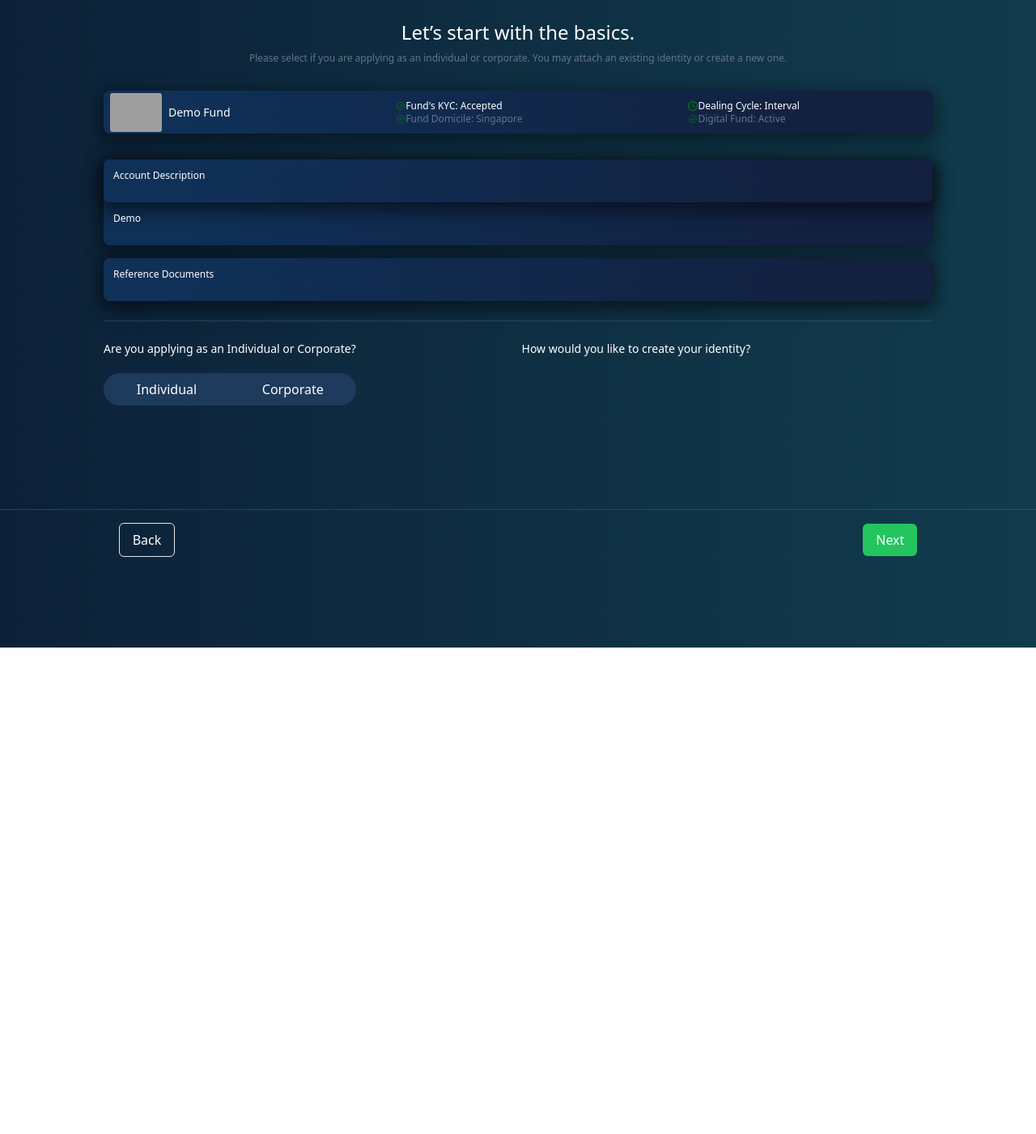
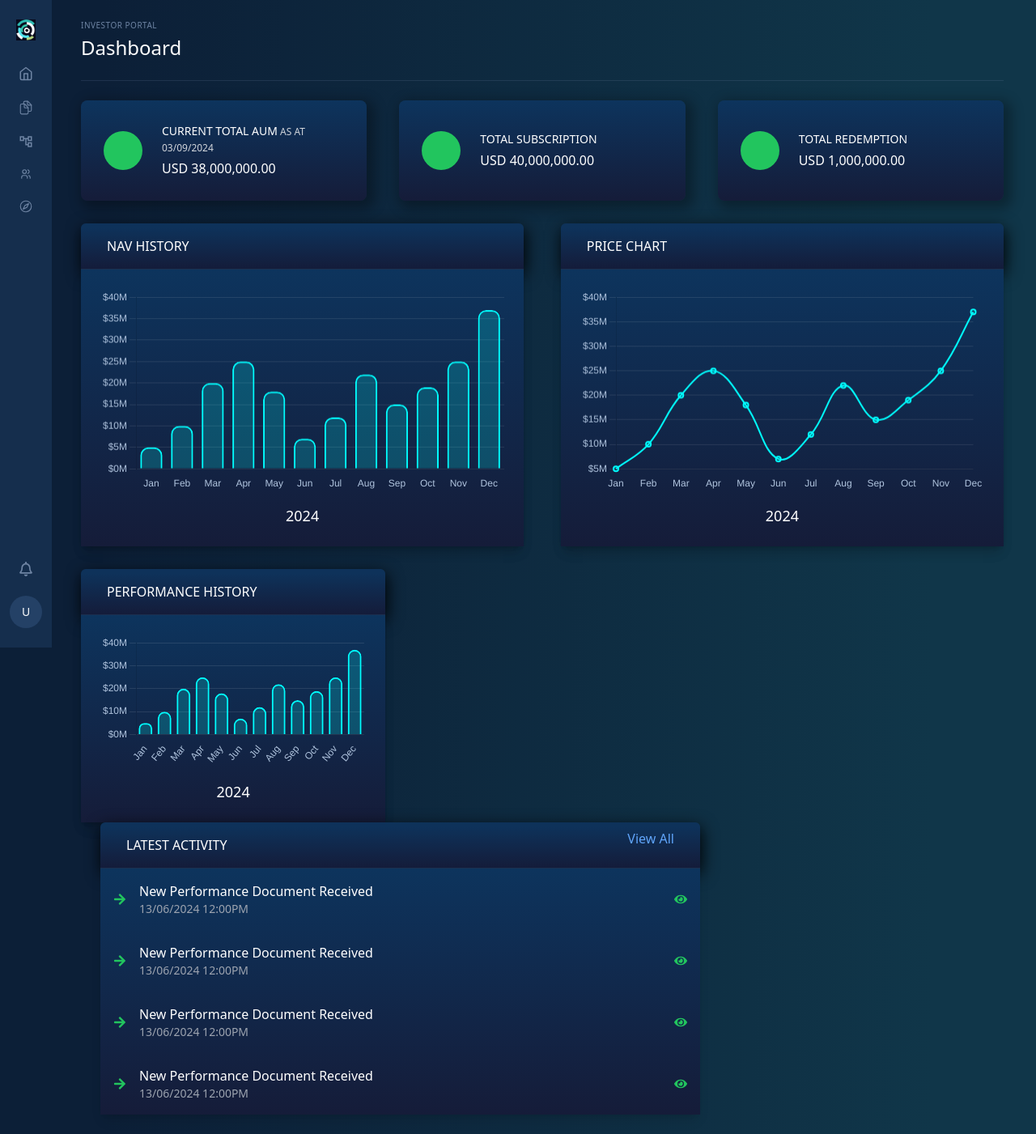
Before and after one commit to hamza-atif-hsol/Ascent-Portals, a React (Create React App) app: page / in a window 1280 px wide. Shown: the whole page at 81% size. Before the commit the page ends 800 px from the top, so only its background shows below. Built offline with nearby package versions, Linux system fonts and the light colour scheme; grey boxes are pictures that could not be loaded.

Commit message:
Dashboard Screen Complete

```diff
--- a/src/App.css
+++ b/src/App.css
@@ -1,3 +1,7 @@
+html{
+  background-color: #0c2138;
+}
+
 body {
   background: linear-gradient(to right, #0c2138 0%, #113c4d 100%);
 }
--- a/src/App.js
+++ b/src/App.js
@@ -20,15 +20,15 @@ function App() {
         {/* <Route path="/accounts" element={<AccountScreen />} /> */}
         {/* <Route path="/" element={<DynamicForm />} /> */}
         {/* <Route path="/" element={<UserType />} /> */}
-        <Route path="/" element={<UserType />} />
+        <Route path="/" element={<Dashboard />} />
         <Route path="/user-form" element={<UserForm />} />
         <Route path="/accounts" element={<AccountScreen />} />
         <Route path="/identities" element={<Identities />} />
         <Route path="/documents" element={<MainDocuments />} />
-        <Route path="/faceverification" element={<FaceVerifacation />} />
-        <Route path="/vcip" element={<VCIP />} />
+        {/* <Route path="/faceverification" element={<FaceVerifacation />} />
+        <Route path="/vcip" element={<VCIP />} /> */}
         <Route path="/stepper" element={<Steppers />} />
-        <Route path="/dashboard" element={<Dashboard />} />
+        {/* <Route path="/dashboard" element={<Dashboard />} /> */}
       </Routes>
     </BrowserRouter>
   );
--- a/src/Components/CardComponent/CardHeader.jsx
+++ b/src/Components/CardComponent/CardHeader.jsx
@@ -13,7 +13,7 @@ const CardHeader = ({
   middleContent = null,
   rightContent = null,
   BtnClassName,
-  showField = true,
+  showField = false,
   fieldClassname = "",
   fieldPlaceholder = "",
 }) => {
--- a/src/Components/Dashboard.jsx
+++ b/src/Components/Dashboard.jsx
@@ -4,6 +4,8 @@ import Header from "./Header";
 import AUMCard from "./CardComponent/AUMCards";
 import CardHeader from "./CardComponent/CardHeader";
 import FinancialChart from "./FinancialChart";
+import NotificationCard from "./NotificationCard";
+import { FaArrowRight, FaEye } from "react-icons/fa";
 
 function Dashboard() {
   const data = {
@@ -25,17 +27,16 @@ function Dashboard() {
   };
 
   return (
-    <>
-      <div className="bg-gradient-to-r from-[#0c1f37] from-10% to-[#103649] to-90% flex flex-col md:flex-row">
+    <div className="bg-gradient-to-r from-[#0c1f37] from-10% to-[#103649] to-90% flex flex-col md:flex-row min-h-screen">
       <SideBar portalType="Customer" />
-        <div className="w-full">
+      <div className="w-full flex flex-col">
         <div className="flex-1 py-6 sm:ml-9 sm:px-10 px-4">
           <Header
             heading="Dashboard"
             subheading="INVESTOR PORTAL"
             showButton={false}
           />
-            <div className="flex space-x-10">
+          <div className="flex flex-col space-y-4 md:flex-row md:space-y-0 md:space-x-10">
             <AUMCard
               date=" As at 03/09/2024"
               amount="38,000,000.00"
@@ -44,61 +45,89 @@ function Dashboard() {
             <AUMCard amount="40,000,000.00" text="Total Subscription" />
             <AUMCard amount="1,000,000.00" text="Total Redemption" />
           </div>
-            <div className="flex justify-between mt-7 ml-6">
-              <div className="w-[48%] rounded-lg shadow-[5px_5px_15px_5px_rgba(0,0,0,0.3)]">
+
+          <div className="flex flex-wrap justify-between mt-7 ml-6 space-y-6 md:space-y-0 md:space-x-6">
+            <div className="w-full md:w-[48%] lg:w-[48%] xl:w-[48%] rounded-lg shadow-lg">
               <div className="w-full">
                 <CardHeader
                   FundName="NAV HISTORY"
                   fundClassName="text-white"
                   showButton={false}
                   showLogo={false}
+                  showField={false}
                 />
               </div>
               <FinancialChart data={data} year="2024" chartType="bar" />
             </div>
-              <div className="w-[48%] rounded-lg shadow-[5px_5px_15px_5px_rgba(0,0,0,0.3)]">
+            <div className="w-full md:w-[48%] lg:w-[48%] xl:w-[48%] rounded-lg shadow-lg">
               <div className="w-full">
                 <CardHeader
                   FundName="PRICE CHART"
                   fundClassName="text-white"
                   showButton={false}
                   showLogo={false}
+                  showField={false}
                 />
               </div>
               <FinancialChart data={data} year="2024" chartType="line" />
             </div>
           </div>
-            <div className="flex justify-between mt-7 ml-6 overflow-hidden rounded-lg shadow-[5px_1px_px_rgba(0,0,0,0.3)]">
-              <div className="w-[33%] overflow-hidden rounded-lg ">
-                <div className="w-full overflow-hidden shadow-[5px_5px_15px_5px_rgba(0,0,0,0.3)] ">
+          <div className="flex flex-wrap justify-between mt-7 ml-6 space-y-6 md:space-y-0 md:space-x-6">
+            <div className="w-full md:w-[33%] lg:w-[33%] xl:w-[33%] rounded-lg shadow-lg">
+              <div className="w-full">
                 <CardHeader
                   FundName="PERFORMANCE HISTORY"
                   fundClassName="text-white"
                   showButton={false}
                   showLogo={false}
+                  showField={false}
                 />
               </div>
               <FinancialChart data={data} year="2024" chartType="bar" />
             </div>
-              <div className="w-[65%] rounded-lg shadow-[5px_5px_15px_5px_rgba(0,0,0,0.3)]">
-                <div className="w-full rounded-lg shadow-[5px_5px_15px_5px_rgba(0,0,0,0.3)]">
+            <div className="w-full md:w-[65%] lg:w-[65%] xl:w-[65%] rounded-lg shadow-lg">
+              <div className="w-full">
                 <CardHeader
                   FundName="LATEST ACTIVITY"
                   fundClassName="text-white"
                   showButton={true}
                   showLogo={false}
                   BtnText="View All"
-                    className="text-blue-600 text-md"
+                  className="text-blue-400"
+                  showField={false}
                 />
               </div>
-                <FinancialChart data={data} year="2024" chartType="bar" />
-
+              <div className=" bg-custom-gradient">
+                <NotificationCard
+                  iconLeft={<FaArrowRight />}
+                  message="New Performance Document Received"
+                  dateTime="13/06/2024 12:00PM"
+                  iconRight={<FaEye />}
+                />
+                <NotificationCard
+                  iconLeft={<FaArrowRight />}
+                  message="New Performance Document Received"
+                  dateTime="13/06/2024 12:00PM"
+                  iconRight={<FaEye />}
+                />
+                <NotificationCard
+                  iconLeft={<FaArrowRight />}
+                  message="New Performance Document Received"
+                  dateTime="13/06/2024 12:00PM"
+                  iconRight={<FaEye />}
+                />
+                <NotificationCard
+                  iconLeft={<FaArrowRight />}
+                  message="New Performance Document Received"
+                  dateTime="13/06/2024 12:00PM"
+                  iconRight={<FaEye />}
+                />
               </div>
             </div>
           </div>
         </div>
       </div>
-    </>
+    </div>
   );
 }
 
--- /dev/null
+++ b/src/Components/NotificationCard.jsx
@@ -0,0 +1,23 @@
+import React from 'react';
+
+const NotificationCard = ({ iconLeft, message, dateTime, iconRight }) => {
+  return (
+    <div className="flex items-center justify-between p-4">
+      <div className="flex items-center">
+        <div className="text-green-500 mr-4">
+          {iconLeft}
+        </div>
+        <div>
+          <div className="text-white font-medium">{message}</div>
+          <div className="text-gray-400 text-sm">{dateTime}</div>
+        </div>
+      </div>
+
+      <div className="text-green-500">
+        {iconRight}
+      </div>
+    </div>
+  );
+};
+
+export default NotificationCard;
--- a/src/Components/Screens/Accounts.jsx
+++ b/src/Components/Screens/Accounts.jsx
@@ -2,10 +2,12 @@ import React from "react";
 import SideBar from "../SideBar";
 import Header from "../Header";
 import Card from "../CardComponent/AccountCard";
+import { useNavigate } from "react-router-dom";
 
 const Accounts = () => {
+  const navigate=useNavigate();
   function handleClick() {
-    console.log("test");
+    navigate("/stepper")
   }
 
   return (
--- a/src/Components/Screens/MainDocuments.jsx
+++ b/src/Components/Screens/MainDocuments.jsx
@@ -50,7 +50,7 @@ const MainDocuments = () => {
             showButton={false}
             //   onButtonClick={handleClick}
           />
-          <div className="bg-gradient-to-b from-[#0e325a] from-10% to-[#141c3a] to-100% rounded-md border-[#1b3050] border-[1px] shadow-[0px_6px_20px_rgba(0,0,0,0.9)] mb-8 flex flex-col items-center justify-center h-full w-full">
+          <div className="ml-6 bg-gradient-to-b from-[#0e325a] from-10% to-[#141c3a] to-100% rounded-md border-[#1b3050] border-[1px] shadow-[0px_6px_20px_rgba(0,0,0,0.9)] mb-8 flex flex-col items-center justify-center h-full">
             <CardHeader
               showLogo={false}
               showButton={false}
@@ -59,7 +59,7 @@ const MainDocuments = () => {
               className=""
               showField={false}
             />
-            <div className="flex flex-col items-center w-full sm:flex-row py-10 w-full px-10 gap-6">
+            <div className="flex flex-col items-center w-full sm:flex-row py-10 px-10 gap-6">
               <Dropdown
                 label="Document Category"
                 options={documentCategoryOptions}
--- a/src/Components/Screens/UserType.jsx
+++ b/src/Components/Screens/UserType.jsx
@@ -388,7 +388,9 @@ const EntityTypeSelection = () => {
         </div>
         </div>
           <hr className="w-[100%] border-t-[1px] border-t-[#6e84a3] opacity-30 my-4 mx-8 mt-[10%]" />
-          <div className='text-white space-x-[850px]'>
+          {/* <div className='text-white space-x-[850px]'> */}
+          <div className="flex lg:space-x-[75%] md:justify-center sm:justify-center w-full p-4 xs:justify-center">
+
           <button
                 onClick={handleNextClick}
                 className="py-2 px-4 mb-3 border-[0.01px] text-white p-3 rounded-md hover:border-[#6e84a3] focus:outline-none"
--- a/src/Components/SideBar.jsx
+++ b/src/Components/SideBar.jsx
@@ -94,7 +94,7 @@ const SideBar = ({ portalType }) => {
           {portalType === "Customer" && (
             <>
               <Tooltip content="Dashboard">
-                <Link to="">
+                <Link to="/">
                   <FiHome
                     size={18}
                     className="text-[#6e84a3] hover:text-white transition-colors duration-200"
@@ -102,7 +102,7 @@ const SideBar = ({ portalType }) => {
                 </Link>
               </Tooltip>
               <Tooltip content="Documents">
-                <Link to="">
+                <Link to="/documents">
                   <IoDocumentsOutline
                     size={18}
                     className="text-[#6e84a3] hover:text-white transition-colors duration-200"
@@ -110,7 +110,7 @@ const SideBar = ({ portalType }) => {
                 </Link>
               </Tooltip>
               <Tooltip content="Accounts">
-                <Link to="">
+                <Link to="/accounts">
                   <MdOutlineAccountTree
                     size={18}
                     className="text-[#6e84a3] hover:text-white transition-colors duration-200"
@@ -118,7 +118,7 @@ const SideBar = ({ portalType }) => {
                 </Link>
               </Tooltip>
               <Tooltip content="Identities">
-                <Link to="">
+                <Link to="/identities">
                   <TbUsers
                     size={14}
                     className="text-[#6e84a3] hover:text-white transition-colors duration-200"
```
Also changed, not shown: src/Components/Header.jsx (+6 -1 lines), src/Components/Stepper.jsx (+18 -19 lines). Lines whose indentation alone changed are shown as unchanged.
